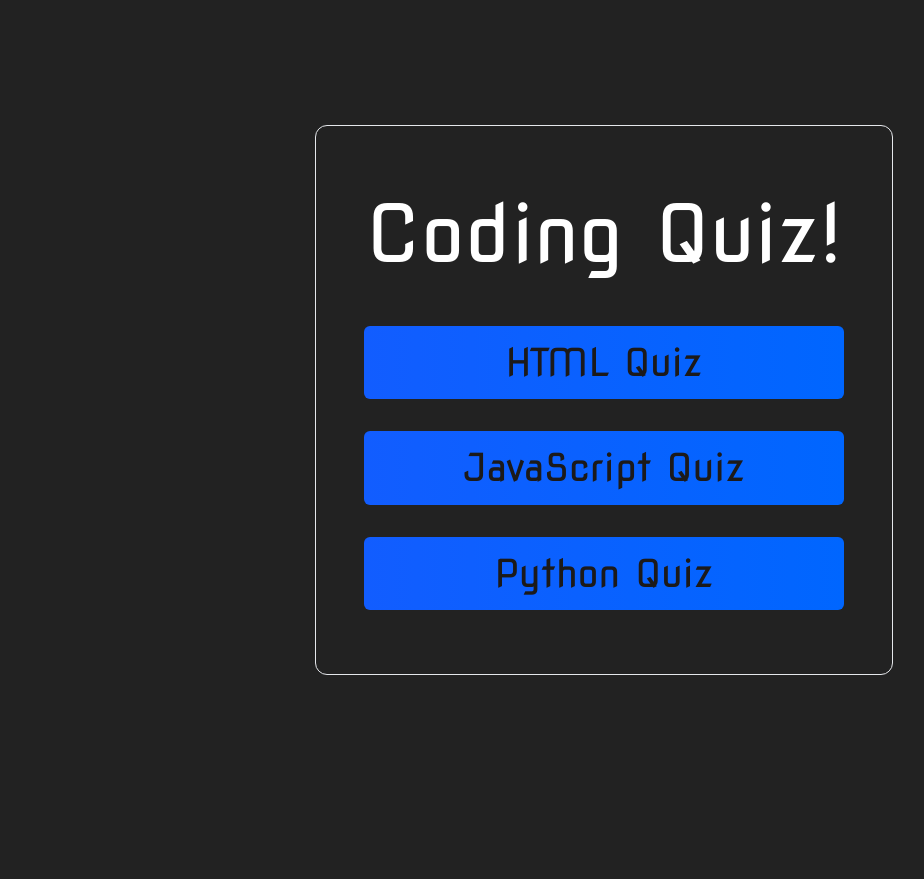
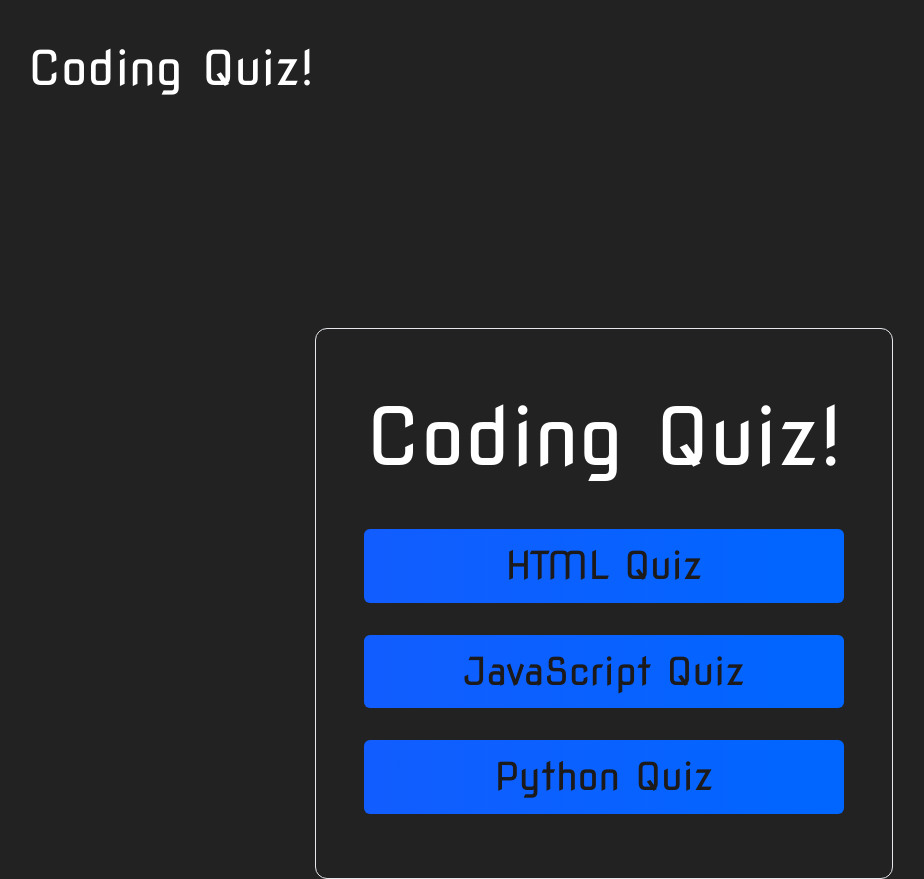
Before and after one commit to leon-luna-ray/coding-quiz, a React (Vite) app: page / in a window 1280 px wide. Shown: the whole page, without its empty margins (36-960 px from the left). Before the commit the page ends 800 px from the top, so only its background shows below. Built offline with nearby package versions, Linux system fonts and the light colour scheme; no server answers.

Commit message:
add header navigation

```diff
--- a/src/App.jsx
+++ b/src/App.jsx
@@ -3,11 +3,14 @@ import { Routes, Route } from "react-router-dom"
 
 import Start from '@/views/Start';
 import Game from '@/views/Game';
+import Header from '@/components/Header';
 import HighScores from '@/views/HighScores';
 import '@/assets/styles/main.css';
 
 const App = () => {
   return (
+    <>
+      <Header />
       <main className='app'>
         <Routes>
           <Route path='/' element={<Start />} />
@@ -17,6 +20,7 @@ const App = () => {
           {/* <Route path='/high_scores' element={<HighScores />} /> */}
         </Routes>
       </main>
+    </>
   );
 };
 
--- /dev/null
+++ b/src/components/Header.jsx
@@ -0,0 +1,14 @@
+import React from 'react'
+import { Link } from 'react-router-dom';
+
+const Header = () => {
+    return (
+        <header>
+            <div className="container flex items-center justify-between py-[2rem]">
+                <Link to='/' class="h3 hover:no-underline">Coding Quiz!</Link>
+            </div>
+        </header>
+    )
+}
+
+export default Header
--- a/src/views/Game.jsx
+++ b/src/views/Game.jsx
@@ -13,13 +13,13 @@ const GameContent = () => {
   if (!currentQuestion) return <GameOver />;
 
   return (
-    <main className='game container'>
+    <div className='container'>
       <div className='game-panel'>
         <ScorePanel className='score-panel' />
         <QuestionPanel className='question-panel' />
         <AnswerPanel className='answer-panel' />
       </div>
-    </main>
+    </div>
   );
 };
 
--- a/src/views/LoadingScreen.jsx
+++ b/src/views/LoadingScreen.jsx
@@ -2,7 +2,7 @@ import React from 'react'
 
 const LoadingScreen = () => {
     return (
-        <div className='container page-center'>
+        <div className='container'>
             <h1>Loading...</h1>
         </div>
     )
--- a/src/views/Start.jsx
+++ b/src/views/Start.jsx
@@ -3,7 +3,7 @@ import { Link } from 'react-router-dom';
 
 const Start = () => {
   return (
-    <div className='container h-screen flex justify-center items-center'>
+    <div className='container flex justify-center items-center md:pt-[12rem]'>
       <div className='start-panel flex-col-1 items-center justify-center border h-max px-[2rem] py-[3rem] rounded-xl'>
         <div className='start-title'>
           <h1>Coding Quiz!</h1>
```
Lines whose indentation alone changed are shown as unchanged.
